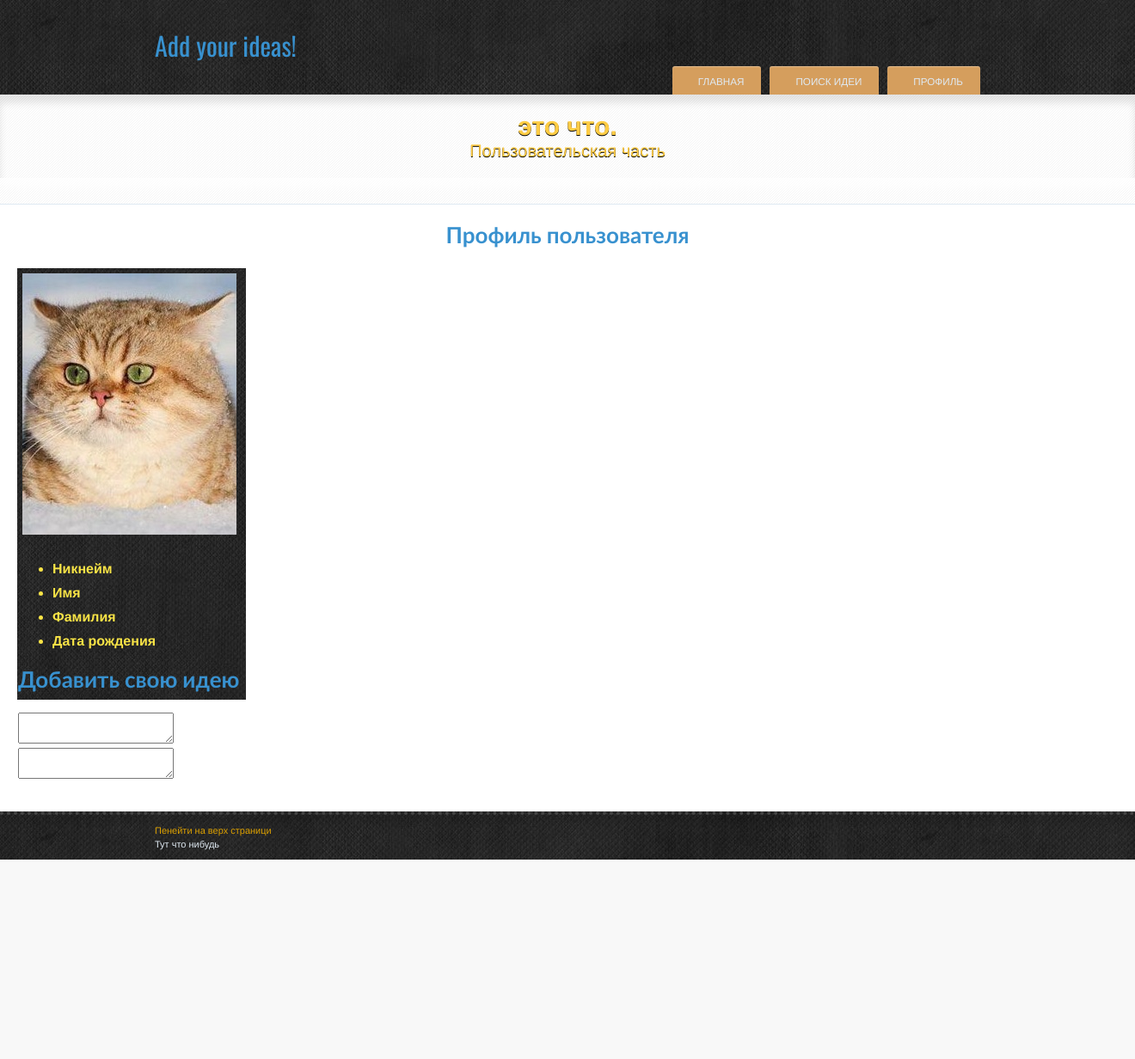
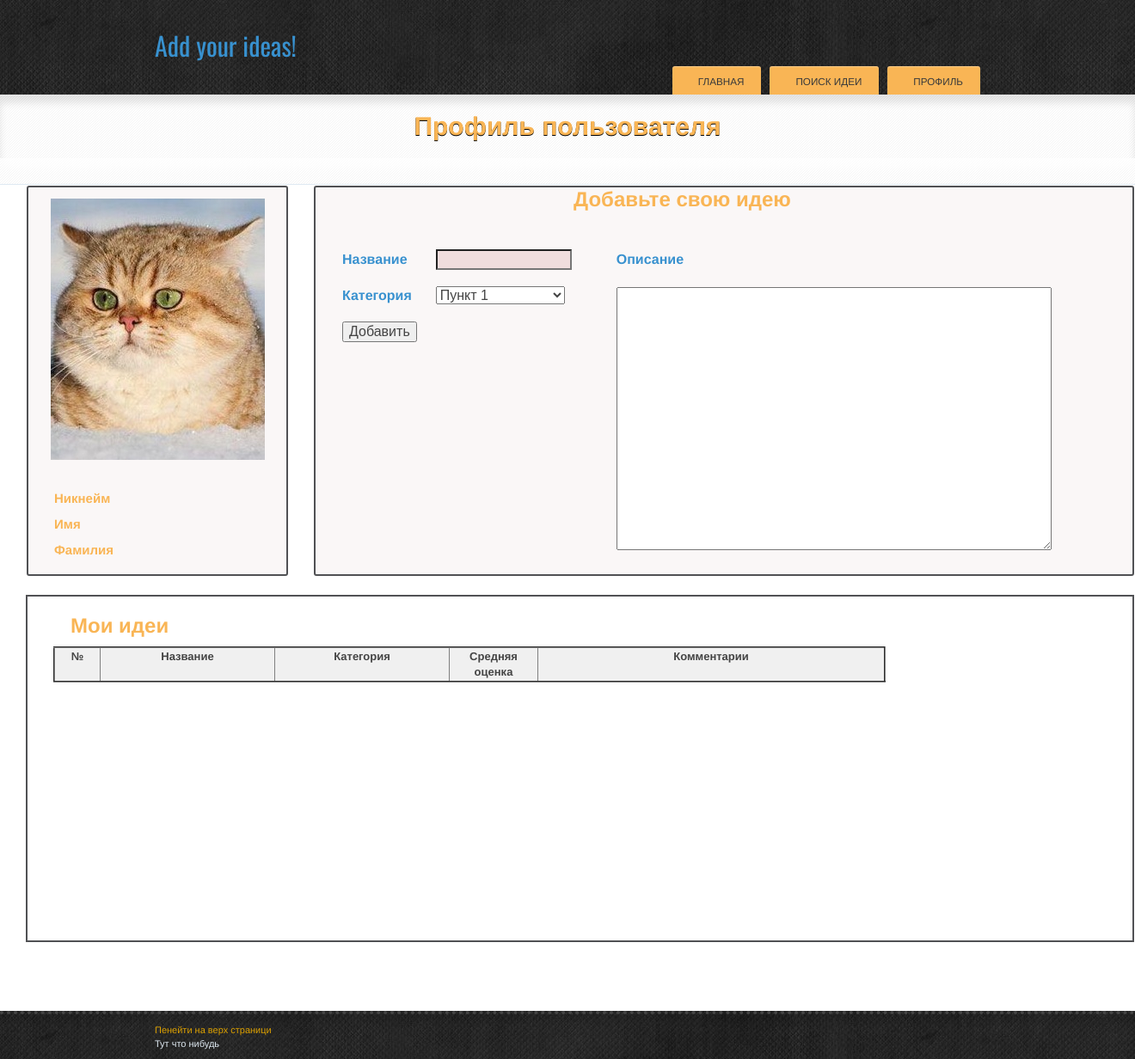
Before and after one commit to iitwebdev/L-and-L, a Python web app: template MyProject1/myproject1/templates/user.jinja2 in a window 1320 px wide. Shown: the whole page at 86% size. Before the commit the page ends 1000 px from the top, so only its background shows below. Run offline with Jinja, Linux system fonts and the light colour scheme; the template is opened without the code that fills it, so the values that code supplies are empty; some libraries are stand-ins or nearby versions; some web fonts are replaced.

Commit message:
main.css and user.jinja2

```diff
--- a/MyProject1/myproject1/static/main.css
+++ b/MyProject1/myproject1/static/main.css
@@ -101,7 +101,7 @@ ul[role=navigation] li {
   margin: 0 0 0 10px;
 }
 ul[role=navigation] li a {
-  background: #d59e5d;
+  background: #f9b555;
   /*border: 1px solid #2495b4;
   border-bottom: 0;*/
   -moz-box-shadow: 0 1px 1px rgba(255, 255, 255, 0.3) inset;
@@ -110,7 +110,7 @@ ul[role=navigation] li a {
   -moz-border-radius: 3px 3px 0 0;
   -webkit-border-radius: 3px 3px 0 0;
   border-radius: 3px 3px 0 0;
-  color: #dfe9f2;
+  color: #38393b;
   display: block;
   padding: 7px 20px 5px;
 }
@@ -120,7 +120,7 @@ ul[role=navigation] li a:active,
 ul[role=navigation] li a.activePage {
   border-color: #10253d;
   background: url(../static/polosa.png);
-  color: #3aff21;
+  color: #2fe1ff;
   -moz-box-shadow: rgba(255, 255, 255, 0.8) 0 1px 0;
   -webkit-box-shadow: rgba(255, 255, 255, 0.8) 0 1px 0;
   box-shadow: rgba(255, 255, 255, 0.8) 0 1px 0;
@@ -144,7 +144,7 @@ section[role=banner] hgroup {
 section[role=banner] hgroup h1, section[role=banner] hgroup h2 {
   margin: 0 auto;
   width: 960px;
-  color: #ffcc44;
+  color: #f9b555;
   font: bold 30px Helvetica, Arial, Tahoma;
   text-align: center;
   text-shadow: #000 0 1px 0;
@@ -205,7 +205,7 @@ section[role=banner] article[role=main] aside img {
   border-radius: 2px;
 }
 .more-link { /*Параметры отображения надписи перейти на верх*/
-  color: #009;
+  color: #000099;
   font-weight: bold;
   white-space: nowrap;
 }
@@ -223,14 +223,6 @@ aside[role=complementary] h2 {
 aside[role=complementary] p {
   font-size: 11px;
 }
-/* это написано для отображения поиска идеи 2 окно справа*/
-aside[role=complementary1] {
-  border-left: 1px solid #e0e0e0;
-  display: table-cell;
-  padding: 10px 20px;
-  width: 380px;
-}
-
 .content {
   display: table-cell;
   padding: 10px 0 50px 30px;
@@ -267,43 +259,91 @@ footer[role=contentinfo] p .leftfooter {
 }
 
 footer[role=contentinfo] p.rightfooter{
-    text-align: right;
+    text-align: left;
 }
 
-section[role=userinfo] {
-  background: url(../static/polosa.png);
-  width: 20%;
-  height: 500px;
-  margin: 0 auto;
-  margin-left: 20px;
-  margin-bottom: 30px;
+section[role=userInfo] {
+  /*background: url("../static/chist.png");*/
+  width: 100%;
+  height: 455px;
+  position: relative;
+  left: 30px;
   padding: 1px;
 }
 
-.lefttinfo {
-
-    font: bold 16px Helvetica, Arial, Tahoma;
-    color: #f9e446;
-    width: 260px;
-    margin: 0 auto;
-    margin-left: 10px;
-
+.leftInfo {
+    background: #faf7f7;/*url("../static/polosa.png");*/
+    width: 300px;
+    height: 450px;
+    float: left;
+    border: 2px solid #505154;
+    border-radius: 3px;
 }
 
 .image {
+}
+
+#nameList {
     position: relative;
-    top:5px;
-    left: 5px;
+    top: 15px;
+    font: bold 15px Helvetica, Arial, Tahoma;
+    color: #f9b555;
+    text-align: left;
+    line-height: 30px;
+    list-style-type: none;
 }
-.rightinfo{
-    background: url(../static/polosa.png);
+
+.rightInfo{
+    background: #faf7f7; /*url("../static/polosa.png");*/
+    float: left;
     font: bold 16px Helvetica, Arial, Tahoma;
-    color: #f9e446;
-    width: 800px;
-    height: 500px;
+    color: #3891cf;
+    width: 950px;
+    height: 450px;
     position: relative;
-    margin: 0 auto;
-    margin-left: 300px;
-    margin-bottom: 30px;
+    left: 30px;
+    border: 2px solid #505154;
+    border-radius: 3px;
+}
 
+.orange_font {
+    font: bold 24px Helvetica, Arial, Tahoma;
+    color: #f9b555;
 }
+
+#newIdea {
+    margin-top: 30px;
+    margin-left: 10px;
+    line-height: 50px;
+    list-style-type: none;
+}
+
+.name {
+    height: 20px;
+    width: 220px;
+    position: relative;
+    top: 10px;
+    left: 20px;
+    border: 2px solid #505154;
+}
+
+#descr {
+    float: left;
+    position: relative;
+    left: 100px;
+    top:30px;
+    line-height: 40px;
+}
+
+.ideasList{
+    position: relative;
+    top: 20px;
+    left: 30px;
+    height: 400px;
+    width: 1285px;
+    border: 2px solid #505154;
+}
+
+.clear {
+    clear: left;
+}
--- a/MyProject1/myproject1/templates/user.jinja2
+++ b/MyProject1/myproject1/templates/user.jinja2
@@ -1,49 +1,76 @@
 {% extends 'mytemplate.jinja2' %}
 {% block content %}
+    <section role="banner">
+        <hgroup>
+        <h1>Профиль пользователя</h1>
+    </hgroup>
+    </section>
+    <section role="userInfo">
 
-    <section role="banner">
-       <hgroup>
-           <h1>это что.</h1>
-           <h2>Пользовательская часть</h2>
-       </hgroup>
-    </section>
-
-    <hgroup style="position: relative; text-align: center" ><h2>Профиль пользователя</h2></hgroup>
-    <div class="gap" style="height: 5px"></div>
-    <section role="userinfo">
-        <div class="avatar">
-            <span class="image"><img src="static\cat.jpg" alt=""/></span>
-        </div>
-        <div class="gap" style="height: 5px"></div>
-        <div class="lefttinfo">
-            <ul>
-                <div class="gap" style="height: 15px"></div>
-                <li>Никнейм</li>
-                <div class="gap" style="height: 10px"></div>
-                <li>Имя</li>
-                <div class="gap" style="height: 10px"></div>
-                <li>Фамилия</li>
-                <div class="gap" style="height: 10px"></div>
-                <li>Дата рождения</li>
+        <div class="leftInfo">
+            <p style="text-align: center">
+                <span class="image"><img src="static\cat.jpg"  alt="cat"/></span>
+            </p>
+            <ul id="nameList">
+                <li> Никнейм </li>
+                <li> Имя </li>
+                <li> Фамилия </li>
             </ul>
         </div>
 
-        <hgroup> <h2>Добавить свою идею</h2> </hgroup>
-            <div class="gap" style="height: 5px"></div>
-            <textarea >
+        <div class="rightInfo">
+            <span class="orange_font" style="position: relative; left: 300px">Добавьте свою идею</span>
+                <div style="height: 5px"></div>
+                <table style="line-height: 40px; position: relative; left: 30px; top: 30px;float: left;">
+                    <tr>
+                        <td>Название</td>
+                        <td><input type="text" name="ideasName" id="ideasName" style="position: relative; left: 20px; width: 150px;"
+                                   value="{{ ideasName }}" required></td>
+                    </tr>
+                    <tr>
+                        <td>Категория</td>
+                        <td><select name="category" id="category" style="position: relative; left: 20px; width: 150px">
+                                <option value="1">Пункт 1</option>
+                                <option value="2">Пункт 2</option>
+                                <option value="3">Пункт 3</option>
+                            </select>
+                        </td>
+                    </tr>
+                    <tr>
+                        <td>
+                            <button>Добавить</button>
+                        </td>
+                    </tr>
+                </table>
 
-            </textarea>
-            <div class="gap" style="height: 5px"></div>
-            <div>
-                <textarea>
-                </textarea>
+            <div id="descr">
+                <table>
+                    <tr>
+                        <td>Описание</td>
+                    </tr>
+                    <tr>
+                        <td>
+                            <textarea style="position: relative; top:10px; height: 300px;width: 500px"></textarea>
+                        </td>
+                    </tr>
+                </table>
             </div>
+            <div class="clear"></div>
+        </div>
     </section>
+
+    <div class = "ideasList">
+        <span class="orange_font" style="position: relative; left: 50px; top: 20px;"> Мои идеи </span>
+        <table border="2" style="position: relative; top: 30px; left: 30px; text-align: center">
+            <tr style="background-color: #f0f0f0; font-weight: bold;">
+                <td style="width: 50px;">№</td>
+                <td style="width: 200px;">Название</td>
+                <td style="width: 200px;">Категория</td>
+                <td style="width: 100px;">Средняя оценка</td>
+                <td style="width: 400px;">Комментарии</td>
+            </tr>
+        </table>
+    </div>
+
     <div class="gap" style="height: 100px"></div>
-
-
-
-
-
-
 {% endblock %}
```
